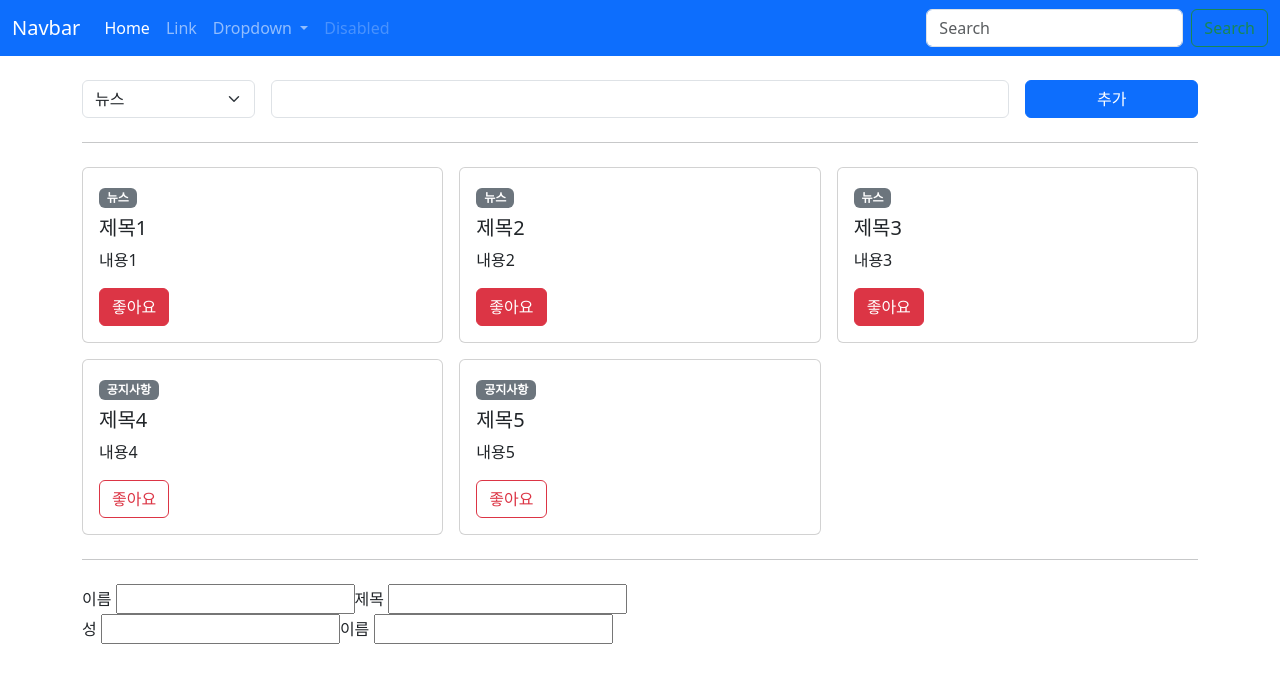
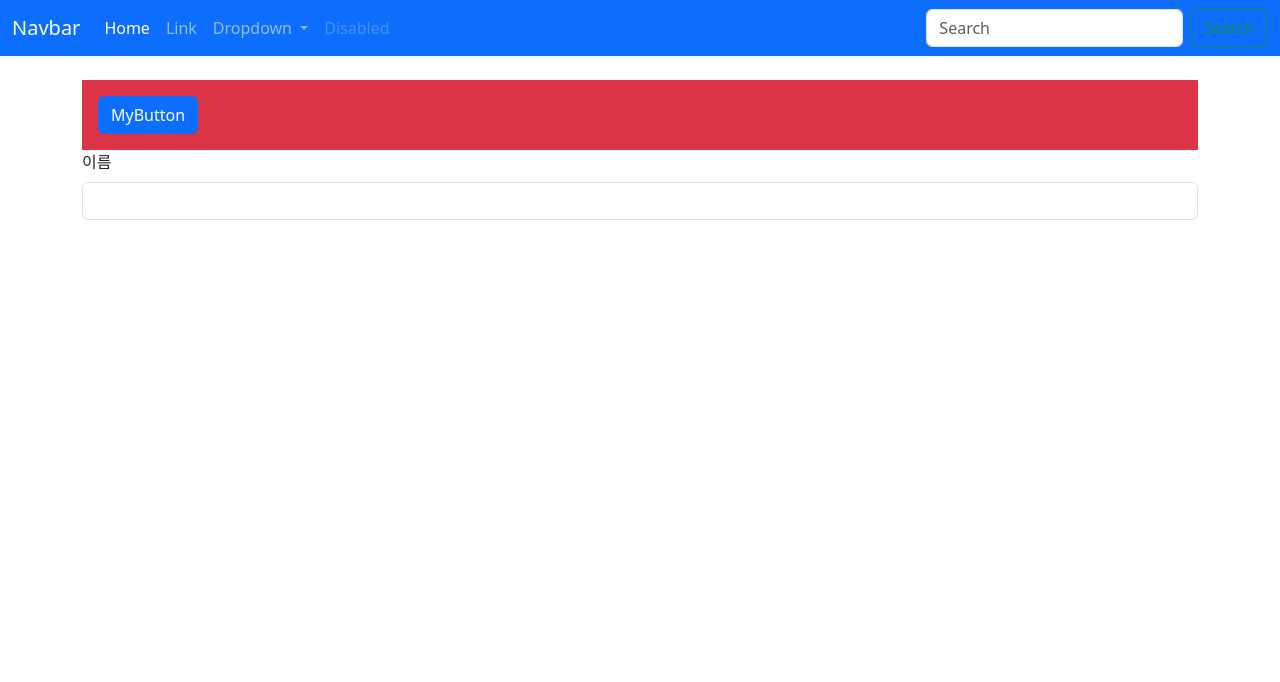
Before and after one commit to eunhye8767/study-vue3, a Vue app in the folder gymcoding/learn-vue3/: page / in a window 1280 px wide. Shown: the top 682 px of the page. Built offline with nearby package versions, Linux system fonts and the light colour scheme.

Commit message:
[vue 기본] non-prop 1

```diff
--- a/gymcoding/learn-vue3/src/components/LabelInput.vue
+++ b/gymcoding/learn-vue3/src/components/LabelInput.vue
@@ -1,17 +1,8 @@
 <template>
-	<!--
-    modelValue
-    update: modelValue
-    -->
-	<label>
+	<label class="form-label" id="child-id">
 		{{ label }}
-		<!-- v-model="username" -->
-		<!--
-      :value="modelValue"
-			@input="event => $emit('update:modelValue', event.target.value)"
-    -->
-		<input v-model="value" type="text" />
 	</label>
+	<input v-model="value" type="text" class="form-control" v-bind="$attrs" />
 </template>
 
 <script>
--- /dev/null
+++ b/gymcoding/learn-vue3/src/components/MyButton.vue
@@ -0,0 +1,20 @@
+<template>
+	<div class="p-3 bg-danger">
+		<button type="button" class="btn btn-primary" :="$attrs">MyButton</button>
+	</div>
+</template>
+
+<script>
+export default {
+	inheritAttrs: false,
+	setup(props, context) {
+		console.log('class', context.attrs.class);
+		console.log('id', context.attrs.id);
+		console.log('onClick', context.attrs.onClick);
+
+		return {};
+	},
+};
+</script>
+
+<style lang="scss" scoped></style>
--- a/gymcoding/learn-vue3/src/components/TheView.vue
+++ b/gymcoding/learn-vue3/src/components/TheView.vue
@@ -1,95 +1,26 @@
 <template>
 	<main>
 		<div class="container py-4">
-			<PostCreate @create-post="createPost" />
-
-			<hr class="my-4" />
-
-			<div class="row g-3">
-				<div v-for="post in posts" class="col col-4" :key="post.id">
-					<AppCard
-						:title="post.title"
-						:contents="post.contents"
-						:type="post.type"
-						:is-like="post.isLike"
-						@toggle-like="post.isLike = !post.isLike"
-					></AppCard>
-				</div>
-			</div>
-
-			<hr class="my-4" />
-
-			<!--
-        modelValue
-        update: modelValue
-      -->
-			<!--
-        :model-value="username"
-				@update:model-value="value => (username = value)"
-       -->
-			<LabelInput v-model="username" label="이름" />
-
-			<LabelTitle v-model="title" label="제목" />
-
-			<Username v-model:firstname="firstname" v-model:lastname="lastname" />
+			<MyButton class="my-button" id="my-button" @click="sayHello" />
+			<LabelInput label="이름" data-id="id 입니다." />
 		</div>
 	</main>
 </template>
 
 <script>
-import AppCard from '@/components/AppCard.vue';
-import PostCreate from '@/components/PostCreate.vue';
+import MyButton from '@/components/MyButton.vue';
 import LabelInput from '@/components/LabelInput.vue';
-import LabelTitle from '@/components/LabelTitle.vue';
-import Username from '@/components/Username.vue';
-
-import { reactive, ref } from 'vue';
 
 export default {
 	components: {
-		AppCard,
-		PostCreate,
+		MyButton,
 		LabelInput,
-		LabelTitle,
-		Username,
 	},
 	setup() {
-		const posts = reactive([
-			{ id: 1, title: '제목1', contents: '내용1', isLike: true, type: 'news' },
-			{ id: 2, title: '제목2', contents: '내용2', isLike: true, type: 'news' },
-			{ id: 3, title: '제목3', contents: '내용3', isLike: true, type: 'news' },
-			{
-				id: 4,
-				title: '제목4',
-				contents: '내용4',
-				isLike: false,
-				type: 'notice',
-			},
-			{
-				id: 5,
-				title: '제목5',
-				contents: '내용5',
-				isLike: false,
-				type: 'notice',
-			},
-		]);
-
-		const createPost = newPost => {
-			console.log('newPost', newPost);
-			posts.push(newPost);
+		const sayHello = () => {
+			alert('안녕하세요');
 		};
-
-		const username = ref('');
-		const firstname = ref('');
-		const lastname = ref('');
-
-		return {
-			posts,
-			createPost,
-			username,
-			firstname,
-			lastname,
-		};
+		return { sayHello };
 	},
 };
 </script>
```
Also changed, not shown: 2 other files (tests, documents, lock files or other folders).
